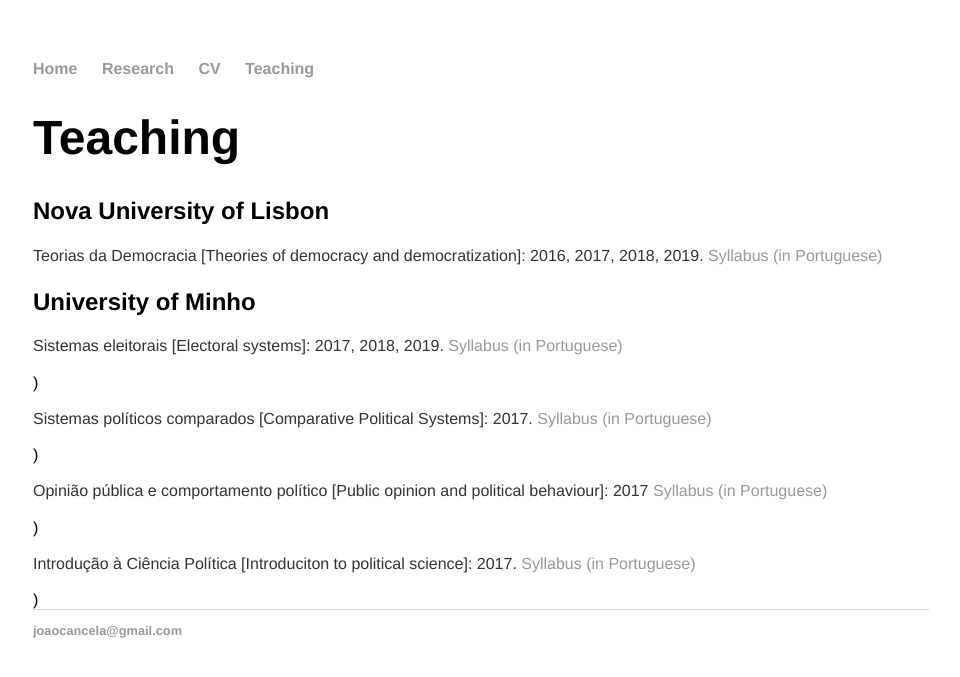
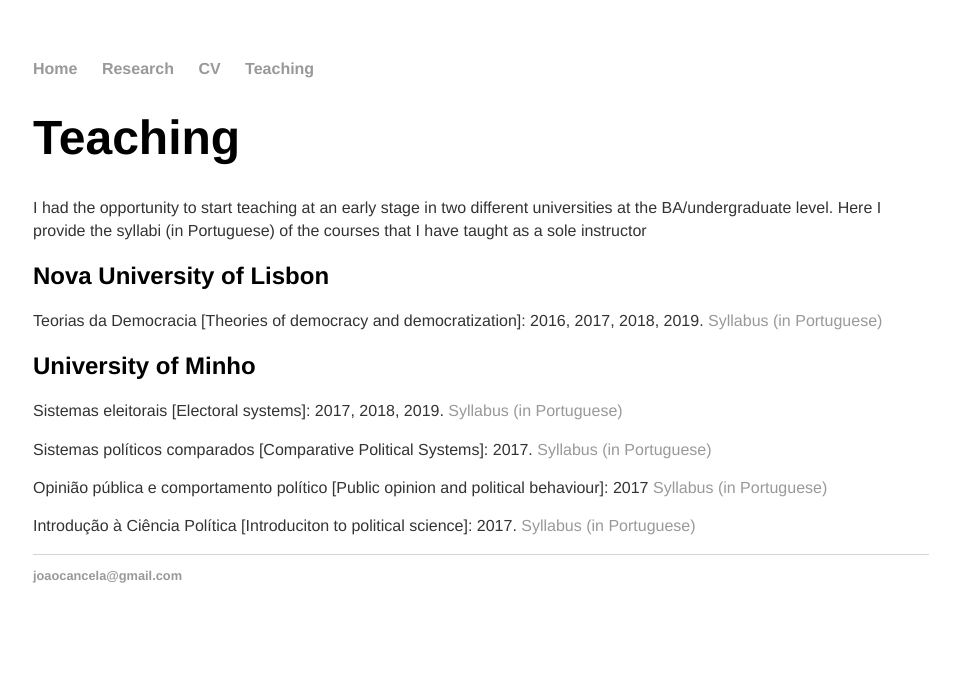
Before and after one commit to joaocancela/joaocancela.github.io, a Jekyll site: the page built from teaching/index.html, in a window 1280 px wide. Shown: the top 677 px of the page, without its empty margins (159-1119 px from the left). Built offline with Jekyll 4.4.1, drawn with Linux system fonts in a browser that asks for light colours.

Commit message:
Update index.html

```diff
--- a/teaching/index.html
+++ b/teaching/index.html
@@ -6,15 +6,14 @@
 <div class="blurb">
 <h1>Teaching</h1>
 
-<!-- <p> I had the opportunity to start teaching at an early stage in two different universities at the BA/undergraduate level. Here I provide the syllabi of the courses that I have taught as a sole instructor.</p>
- -->
+<p> I had the opportunity to start teaching at an early stage in two different universities at the BA/undergraduate level. Here I provide the syllabi (in Portuguese) of the courses that I have taught as a sole instructor</p>
 <h2>Nova University of Lisbon</h2>
 <p> Teorias da Democracia [Theories of democracy and democratization]: 2016, 2017, 2018, 2019. <a href="{{ site.baseurl }}/pdf/Teorias da Democracia 2019.pdf" >Syllabus (in Portuguese)</a></p>
 
 <h2>University of Minho</h2>
-<p> Sistemas eleitorais [Electoral systems]: 2017, 2018, 2019. <a href="{{ site.baseurl }}/pdf/Programa - Sistemas eleitorais_2019.pdf" >Syllabus (in Portuguese)</a></p></p>)
-<p> Sistemas políticos comparados [Comparative Political Systems]: 2017. <a href="{{ site.baseurl }}/pdf/EEG_UMinho_SistPolCompar.pdf" >Syllabus (in Portuguese)</a></p></p>)
-<p> Opinião pública e comportamento político [Public opinion and political behaviour]: 2017 <a href="{{ site.baseurl }}/pdf/Programa comportamento político UMinho 2017.pdf" >Syllabus (in Portuguese)</a></p></p>)
-<p> Introdução à Ciência Política [Introduciton to political science]: 2017. <a href="{{ site.baseurl }}/pdf/ICP(AP)_Programa_JC_2017.pdf" >Syllabus (in Portuguese)</a></p></p>)
+<p> Sistemas eleitorais [Electoral systems]: 2017, 2018, 2019. <a href="{{ site.baseurl }}/pdf/Programa - Sistemas eleitorais_2019.pdf" >Syllabus (in Portuguese)</a></p>
+<p> Sistemas políticos comparados [Comparative Political Systems]: 2017. <a href="{{ site.baseurl }}/pdf/EEG_UMinho_SistPolCompar.pdf" >Syllabus (in Portuguese)</a></p>
+<p> Opinião pública e comportamento político [Public opinion and political behaviour]: 2017 <a href="{{ site.baseurl }}/pdf/Programa comportamento político UMinho 2017.pdf" >Syllabus (in Portuguese)</a></p>
+<p> Introdução à Ciência Política [Introduciton to political science]: 2017. <a href="{{ site.baseurl }}/pdf/ICP(AP)_Programa_JC_2017.pdf" >Syllabus (in Portuguese)</a></p>
 
 <!-- /.blurb -->
```
